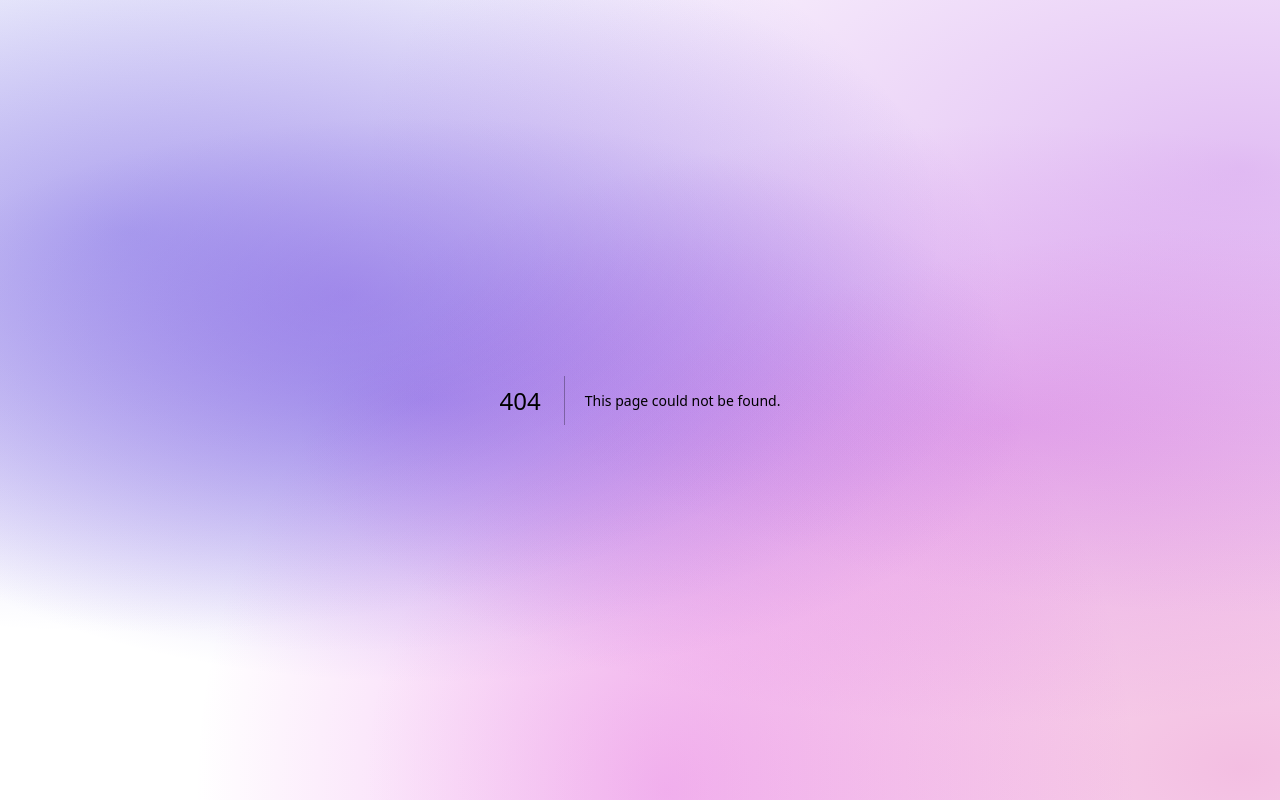
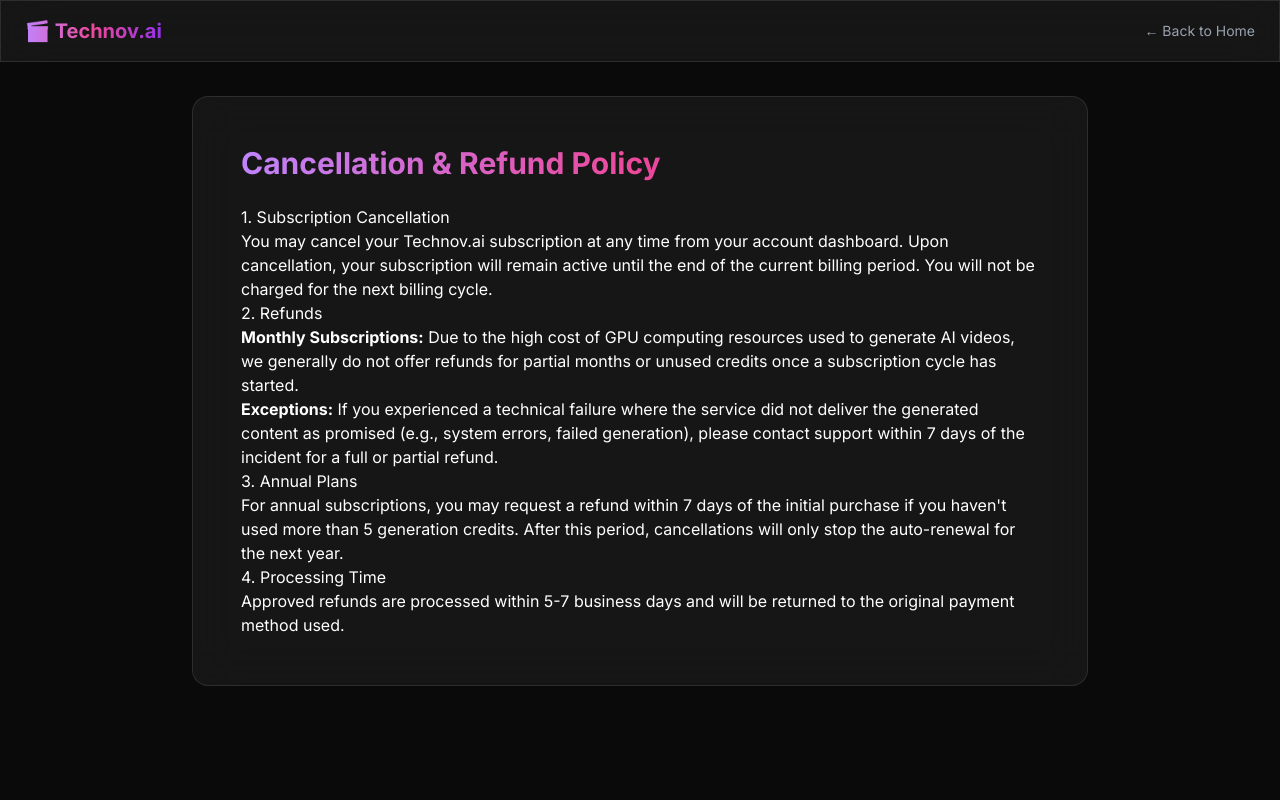
Before and after one commit to grishmaaa/omnicomni, a Next.js app in the folder web/: page /policies/refund in a window 1280 px wide. Before the commit this address had no page. Built offline with nearby package versions, Linux system fonts and the light colour scheme.

Commit message:
Add policy pages for Razorpay verification

```diff
--- /dev/null
+++ b/web/app/policies/contact/page.tsx
@@ -0,0 +1,37 @@
+export default function ContactPage() {
+    return (
+        <div className="prose prose-invert max-w-none">
+            <h1 className="text-3xl font-bold mb-6 text-gradient">Contact Us</h1>
+
+            <p className="text-lg mb-8">
+                We are here to help! If you have any questions, issues, or feedback about Technov.ai, please reach out to us.
+            </p>
+
+            <div className="grid gap-8 md:grid-cols-2 not-prose mb-12">
+                <div className="bg-white/5 p-6 rounded-xl border border-white/10">
+                    <h3 className="text-xl font-semibold mb-2">📧 Email Support</h3>
+                    <p className="text-gray-400 mb-4">For general inquiries and technical support</p>
+                    <a href="mailto:support@technov.ai" className="text-purple-400 hover:text-purple-300 font-medium">
+                        support@technov.ai
+                    </a>
+                </div>
+
+                <div className="bg-white/5 p-6 rounded-xl border border-white/10">
+                    <h3 className="text-xl font-semibold mb-2">🏢 Registered Office</h3>
+                    <p className="text-gray-400">
+                        Technov AI Solutions<br />
+                        Sector 4, HSR Layout<br />
+                        Bengaluru, Karnataka, 560102<br />
+                        India
+                    </p>
+                </div>
+            </div>
+
+            <h3>Response Time</h3>
+            <p>
+                We aim to respond to all support tickets within 24 hours during business days (Mon-Fri).
+                Priority support is available for Pro and Elite plan members.
+            </p>
+        </div>
+    );
+}
--- /dev/null
+++ b/web/app/policies/layout.tsx
@@ -0,0 +1,30 @@
+export default function PoliciesLayout({
+    children,
+}: {
+    children: React.ReactNode;
+}) {
+    return (
+        <div className="min-h-screen bg-[#0a0a0a] text-white selection:bg-purple-500/30">
+            <nav className="fixed top-0 left-0 right-0 z-50 glass border-b border-white/5">
+                <div className="container mx-auto px-6 py-4">
+                    <div className="flex items-center justify-between">
+                        <a href="/" className="text-xl font-bold text-gradient">
+                            🎬 Technov.ai
+                        </a>
+                        <a href="/" className="text-sm text-gray-400 hover:text-white transition-colors">
+                            ← Back to Home
+                        </a>
+                    </div>
+                </div>
+            </nav>
+
+            <main className="pt-24 pb-12 px-6">
+                <div className="container mx-auto max-w-4xl">
+                    <div className="glass rounded-2xl p-8 md:p-12">
+                        {children}
+                    </div>
+                </div>
+            </main>
+        </div>
+    );
+}
--- /dev/null
+++ b/web/app/policies/privacy/page.tsx
@@ -0,0 +1,38 @@
+export default function PrivacyPolicy() {
+    return (
+        <div className="prose prose-invert max-w-none">
+            <h1 className="text-3xl font-bold mb-6 text-gradient">Privacy Policy</h1>
+
+            <h3>1. Information We Collect</h3>
+            <p>
+                We collect info you provide directly (email, name) and info about your usage of the service (prompts, generation logs).
+                We do not store payment card details; these are handled by our secure payment processors.
+            </p>
+
+            <h3>2. How We Use Your Information</h3>
+            <ul>
+                <li>To provide and maintain the Service.</li>
+                <li>To process your transactions.</li>
+                <li>To communicate with you about updates and support.</li>
+                <li>To improve our AI models and user experience.</li>
+            </ul>
+
+            <h3>3. Data Security</h3>
+            <p>
+                We implement industry-standard security measures to protect your personal information.
+                However, no method of transmission over the Internet is 100% secure.
+            </p>
+
+            <h3>4. Third-Party Services</h3>
+            <p>
+                We use third-party vendors (e.g., OpenAI, Fal.ai, Vercel, Railway) to provide infrastructure and AI services.
+                Data shared with them is limited to what is necessary for the service to function.
+            </p>
+
+            <h3>5. Cookies</h3>
+            <p>
+                We use cookies to maintain your session and preference settings. You can control cookie usage through your browser settings.
+            </p>
+        </div>
+    );
+}
--- /dev/null
+++ b/web/app/policies/refund/page.tsx
@@ -0,0 +1,35 @@
+export default function RefundPolicy() {
+    return (
+        <div className="prose prose-invert max-w-none">
+            <h1 className="text-3xl font-bold mb-6 text-gradient">Cancellation & Refund Policy</h1>
+
+            <h3>1. Subscription Cancellation</h3>
+            <p>
+                You may cancel your Technov.ai subscription at any time from your account dashboard.
+                Upon cancellation, your subscription will remain active until the end of the current billing period.
+                You will not be charged for the next billing cycle.
+            </p>
+
+            <h3>2. Refunds</h3>
+            <p>
+                <strong>Monthly Subscriptions:</strong> Due to the high cost of GPU computing resources used to generate AI videos,
+                we generally do not offer refunds for partial months or unused credits once a subscription cycle has started.
+            </p>
+            <p>
+                <strong>Exceptions:</strong> If you experienced a technical failure where the service did not deliver the generated content
+                as promised (e.g., system errors, failed generation), please contact support within 7 days of the incident for a full or partial refund.
+            </p>
+
+            <h3>3. Annual Plans</h3>
+            <p>
+                For annual subscriptions, you may request a refund within 7 days of the initial purchase if you haven't used more than
+                5 generation credits. After this period, cancellations will only stop the auto-renewal for the next year.
+            </p>
+
+            <h3>4. Processing Time</h3>
+            <p>
+                Approved refunds are processed within 5-7 business days and will be returned to the original payment method used.
+            </p>
+        </div>
+    );
+}
--- /dev/null
+++ b/web/app/policies/shipping/page.tsx
@@ -0,0 +1,33 @@
+export default function ShippingPolicy() {
+    return (
+        <div className="prose prose-invert max-w-none">
+            <h1 className="text-3xl font-bold mb-6 text-gradient">Shipping & Delivery Policy</h1>
+
+            <div className="bg-blue-500/10 border border-blue-500/20 p-4 rounded-lg mb-8 not-prose">
+                <p className="text-blue-200">
+                    <strong>Note:</strong> Technov.ai provides purely digital products and services. No physical goods are shipped.
+                </p>
+            </div>
+
+            <h3>1. Service Delivery</h3>
+            <p>
+                Upon successful payment for a subscription or credit pack:
+            </p>
+            <ul>
+                <li><strong>Instant Access:</strong> Your account will be immediately upgraded, and generation credits will be available for use instantly.</li>
+                <li><strong>Digital Content:</strong> All videos generated on the platform are delivered digitally. You can download them directly from your dashboard or "My Videos" page.</li>
+            </ul>
+
+            <h3>2. Timeline</h3>
+            <p>
+                Video generation times vary based on complexity, but typically range from 2 to 5 minutes per video.
+                Once generated, the file is available for immediate download.
+            </p>
+
+            <h3>3. Global Availability</h3>
+            <p>
+                Our services are available globally to anyone with an internet connection, subject to local laws and regulations.
+            </p>
+        </div>
+    );
+}
--- /dev/null
+++ b/web/app/policies/terms/page.tsx
@@ -0,0 +1,42 @@
+export default function TermsPolicy() {
+    return (
+        <div className="prose prose-invert max-w-none">
+            <h1 className="text-3xl font-bold mb-6 text-gradient">Terms & Conditions</h1>
+            <p className="text-sm text-gray-500 mb-8">Last Updated: December 21, 2025</p>
+
+            <h3>1. Acceptance of Terms</h3>
+            <p>
+                By accessing and using Technov.ai ("Service"), you agree to comply with and be bound by these Terms and Conditions.
+                If you do not agree to these terms, please do not use our Service.
+            </p>
+
+            <h3>2. User Accounts</h3>
+            <p>
+                You are responsible for maintaining the security of your account credentials.
+                Technov.ai is not liable for any loss or damage arising from your failure to protect your password.
+            </p>
+
+            <h3>3. Usage & Content Generation</h3>
+            <p>
+                You agree not to use the Service to generate content that is illegal, harmful, threatening, abusive, harassing,
+                defamatory, obscene, or otherwise objectionable. We reserve the right to suspend accounts violating these guidelines.
+            </p>
+            <p>
+                <strong>Intellectual Property:</strong> You retain ownership of the videos you generate using our platform,
+                subject to the terms of the underlying AI models (OpenAI, Fal.ai).
+            </p>
+
+            <h3>4. Payments</h3>
+            <p>
+                All fees are exclusive of taxes unless otherwise stated. We use third-party payment processors (Razorpay/Stripe)
+                and do not store your full credit card information.
+            </p>
+
+            <h3>5. Limitation of Liability</h3>
+            <p>
+                The Service is provided "as is" without warranties of any kind. Technov.ai shall not be liable for any indirect,
+                incidental, special, consequential, or punitive damages.
+            </p>
+        </div>
+    );
+}
```
